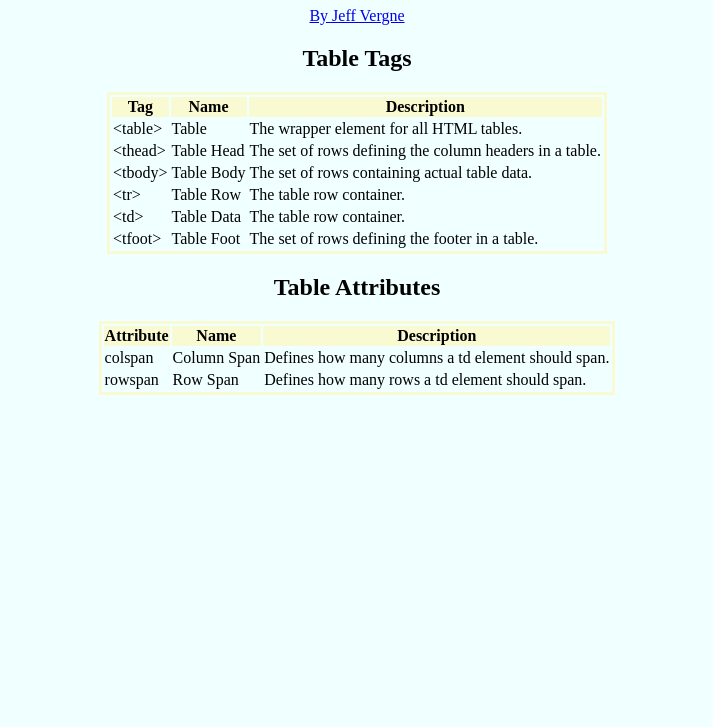
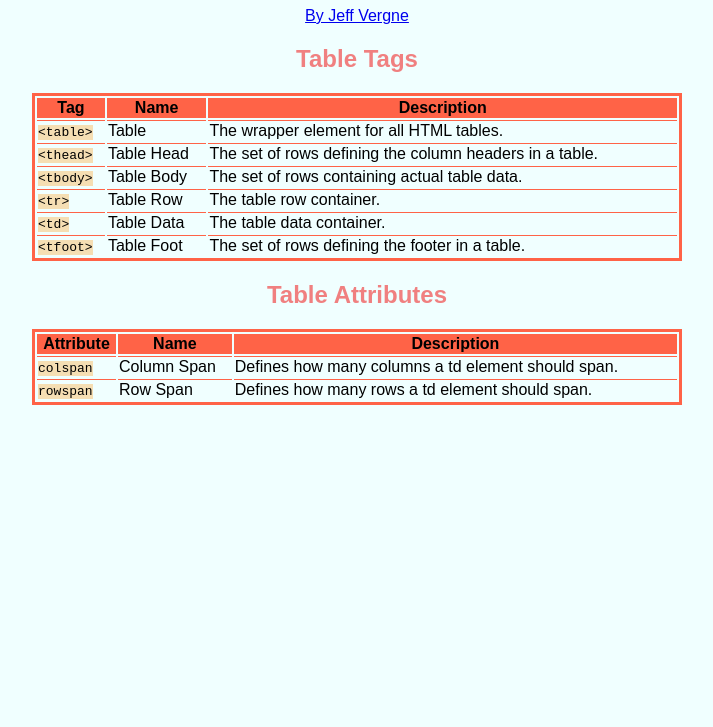
Before and after one commit to JeffFromParis/Build-Your-Own-Cheatsheet, a plain HTML site: page index.html in a window 1280 px wide. Shown: the part 73-800 px from the top of the page, without its empty margins (283-996 px from the left). Drawn offline with Linux system fonts and the light colour scheme.

Commit message:
Finish project

```diff
--- a/index.html
+++ b/index.html
@@ -18,39 +18,39 @@
         <table class="center" id="tags">
             <thead>
                 <tr>
-                    <td>Tag</td>
-                    <td>Name</td>
-                    <td>Description</td>
+                    <th>Tag</th>
+                    <th>Name</th>
+                    <th>Description</th>
                 </tr>
             </thead>
             <tbody>
                 <tr>
-                    <td>&lttable&gt</td>
+                    <td><span class="element">&lttable&gt</span></td>
                     <td>Table</td>
                     <td>The wrapper element for all HTML tables.</td>
                 </tr>
                 <tr>
-                    <td>&ltthead&gt</td>
+                    <td><span class="element">&ltthead&gt</span></td>
                     <td>Table Head</td>
                     <td>The set of rows defining the column headers in a table.</td>
                 </tr>
                 <tr>
-                    <td>&lttbody&gt</td>
+                    <td><span class="element">&lttbody&gt</span></td>
                     <td>Table Body</td>
                     <td>The set of rows containing actual table data.</td>
                 </tr>
                 <tr>
-                    <td>&lttr&gt</td>
+                    <td><span class="element">&lttr&gt</span></td>
                     <td>Table Row</td>
                     <td>The table row container.</td>
                 </tr>
                 <tr>
-                    <td>&lttd&gt</td>
+                    <td><span class="element">&lttd&gt</span></td>
                     <td>Table Data</td>
-                    <td>The table row container.</td>
+                    <td>The table data container.</td>
                 </tr>
                 <tr>
-                    <td>&lttfoot&gt</td>
+                    <td><span class="element">&lttfoot&gt</span></td>
                     <td>Table Foot</td>
                     <td>The set of rows defining the footer in a table.</td>
                 </tr>
@@ -60,19 +60,19 @@
         <table class="center">
             <thead>
                 <tr>
-                    <td>Attribute</td>
-                    <td>Name</td>
-                    <td>Description</td>
+                    <th>Attribute</th>
+                    <th>Name</td>
+                    <th>Description</th>
                 </tr>
             </thead>
             <tbody>
                 <tr>
-                    <td>colspan</td>
+                    <td><span class="element">colspan</span></td>
                     <td>Column Span</td>
                     <td>Defines how many columns a td element should span.</td>
                 </tr>
                 <tr>
-                    <td>rowspan</td>
+                    <td><span class="element">rowspan</span></td>
                     <td>Row Span</td>
                     <td>Defines how many rows a td element should span.</td>
                 </tr>
--- a/styles.css
+++ b/styles.css
@@ -1,22 +1,38 @@
 body {
     text-align: center;
     background-color: azure;
+    font-family: Arial, Helvetica, sans-serif;
+}
+
+h2 {
+    color: lightcoral;
 }
 
 .center {
     margin-left: auto;
     margin-right: auto;
+    width: 650px;
   }
 
   tbody {
       text-align: left;
+
   }
 
   thead {
       font-weight: bold;
-      background-color:lightgoldenrodyellow;
+      background-color:tomato;
   }
 
   table {
-      border: solid 3px lightgoldenrodyellow;
+      border: solid 3px tomato;
   }
+
+  td {
+      border-top: solid 1px tomato;
+  }
+
+  .element {
+    font-family: monospace;
+    background-color: wheat;
+  }
```
